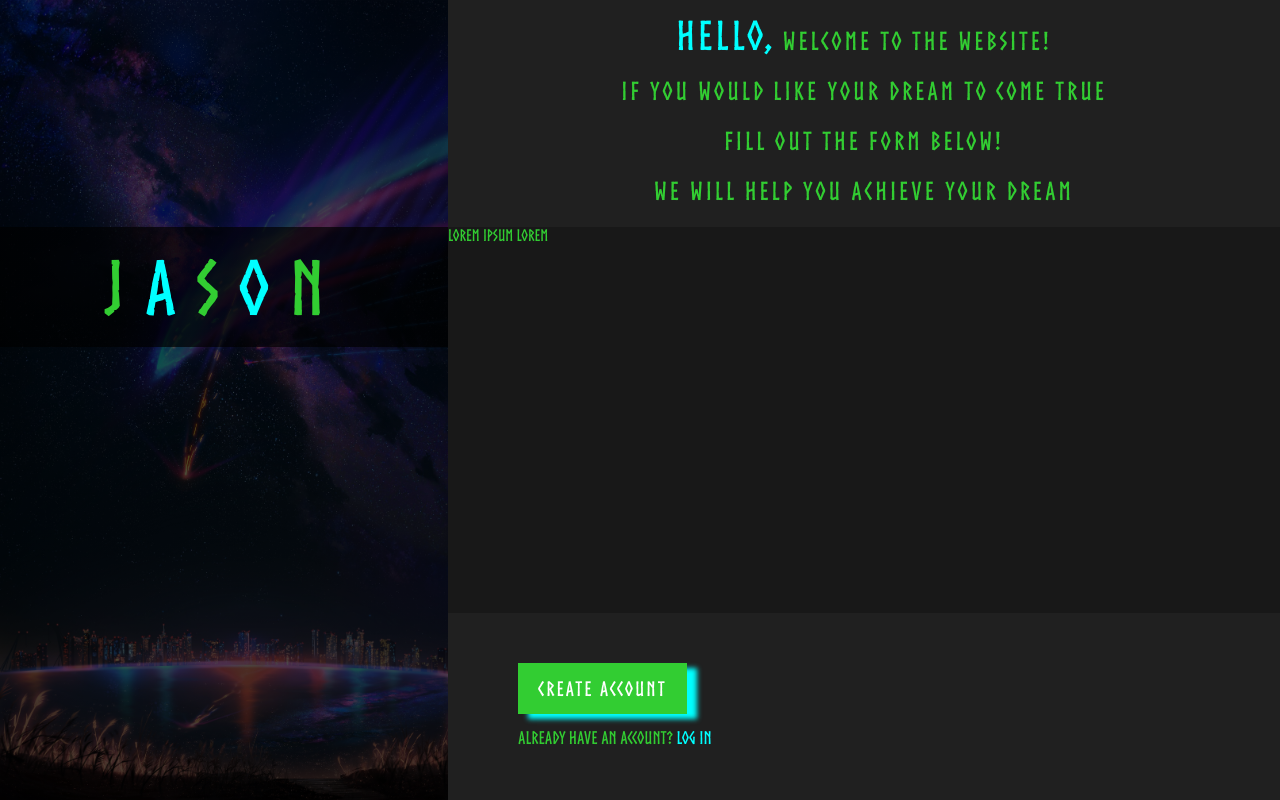
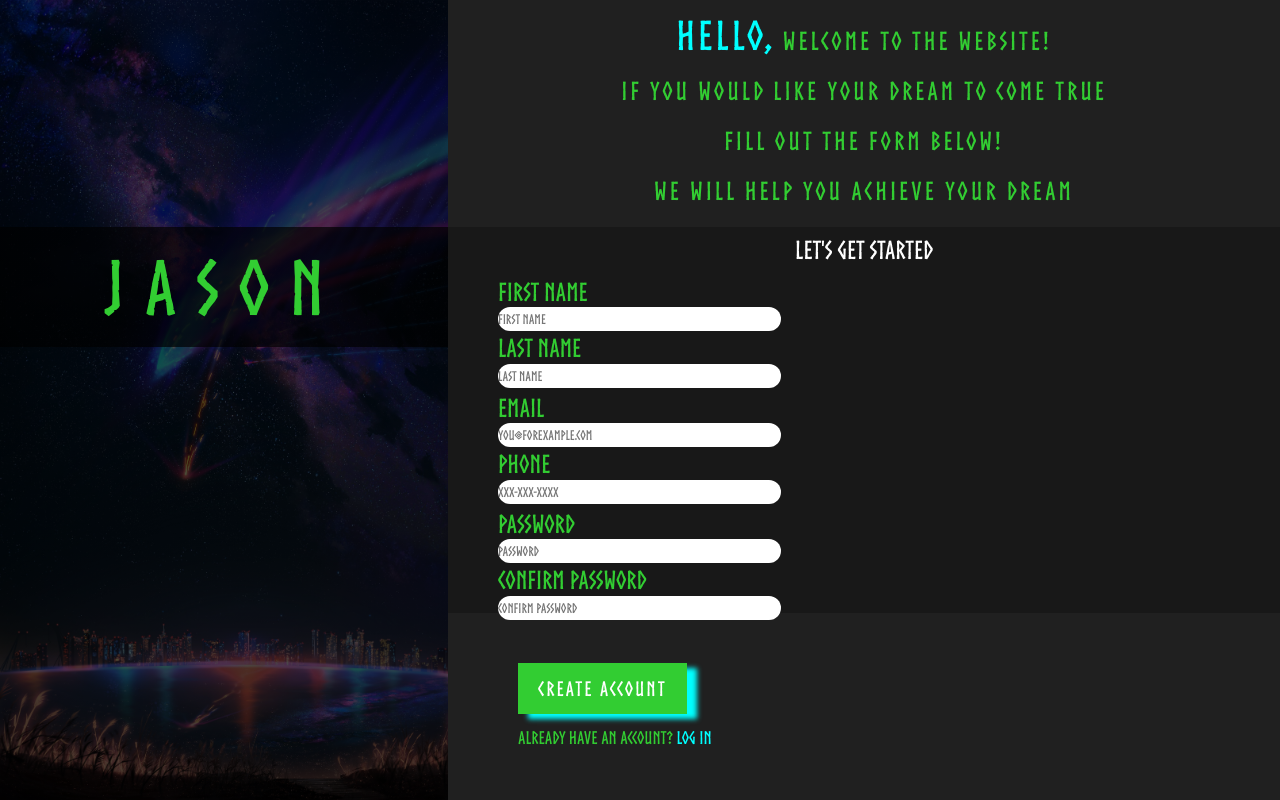
Before and after one commit to JasonCqq/SignUp-Form, a plain HTML site: page index.html in a window 1280 px wide. Drawn offline with Linux system fonts and the light colour scheme.

Commit message:
Add form skeleton

```diff
--- a/index.html
+++ b/index.html
@@ -13,7 +13,7 @@
 
         <div id="sidebar">
             <div class="transbox">
-                <p>J<span style="color: cyan;">A</span>S<span style="color: cyan;">O</span>N</p>
+                <p>JASON</p>
             </div>
         </div>
 
@@ -27,11 +27,37 @@
             </div>
 
             <div class="signup-form">
-                <p>LOREM IPSUM LOREM</p>
+                <p>Let's Get Started</p>
+
+                <form method="post">
+                    <fieldset>
+                        <label for="first_name">First Name</label>
+                        <input type="text" name="first_name" id="first_name" placeholder="First Name">
+
+                        <label for="last_name">Last Name</label>
+                        <input type="text" name="last_name" id="last_name" placeholder="Last Name">
+                    </fieldset>
+
+                    <fieldset>
+                        <label for="email_address">Email</label>
+                        <input type="email" name="email_address" id="email_address" placeholder="you@forexample.com">
+
+                        <label for="phone_number">Phone</label>
+                        <input type="tel" name="phone_number" id="phone_number" placeholder="XXX-XXX-XXXX">
+                    </fieldset>
+
+                    <fieldset>
+                        <label for="pwd">Password</label>
+                        <input type="password" name="pwd" id="pwd" placeholder="Password">
+
+                        <label for="confirm_pwd">Confirm Password</label>
+                        <input type="password" name="confirm_pwd" id="confirm_pwd" placeholder="Confirm Password">
+                    </fieldset>
+                </form>
             </div>
 
             <div class="info-submit">
-                <button>Create Account</button>
+                <button type="submit">Create Account</button>
                 <p>Already have an account? <a href="" style="text-decoration: none; color: cyan;">Log In</a></p>
             </div>
         </div>
--- a/style.css
+++ b/style.css
@@ -4,9 +4,9 @@
 }
 
 * {
-    font-family: 'Norse';
     margin: 0;
     padding: 0;
+    font-family: 'Norse';
 }
 
 #main {
@@ -62,6 +62,38 @@
     color: limegreen;
 }
 
+.signup-form p {
+    color: white;
+    text-align: center;
+    padding-top: 10px;
+    font-size: 25px;
+    height: 10%;
+}
+
+.signup-form form {
+    height: 90%;
+    font-size: 25px;
+}
+
+.signup-form fieldset {
+    height: 33.33%;
+    border: none;
+    display: flex;
+    flex-direction: column;
+    justify-content: space-evenly;
+}
+
+.signup-form input {
+    height: 3vh;
+    border: none;
+    border-radius: 25px;
+    max-width: 33.99%;
+}
+
+.signup-form input, label {
+    margin-left: 50px;
+}
+
 .info-submit {
     height: 23.33vh;
     color: limegreen;
```
